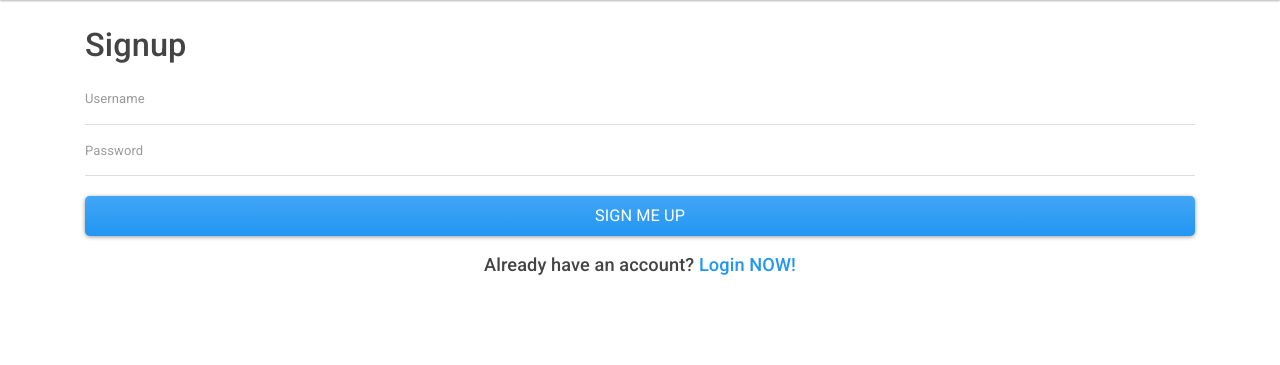
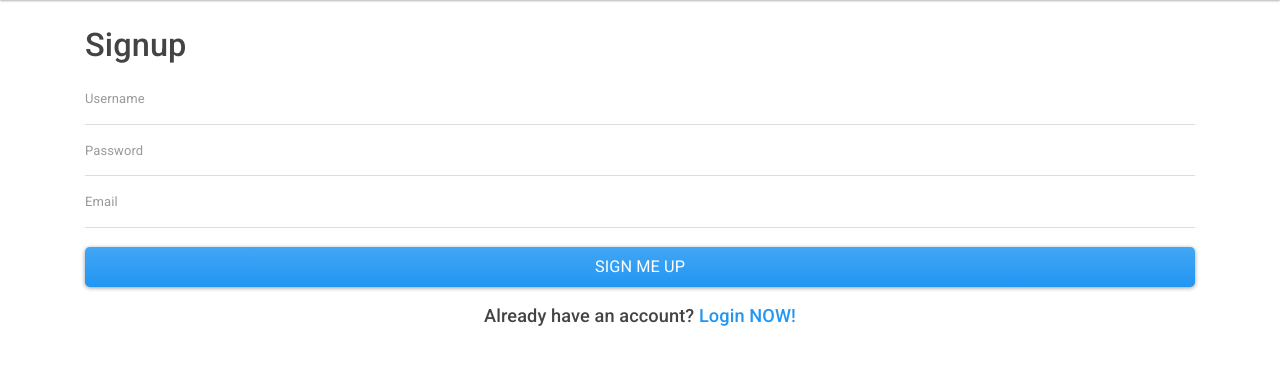
Before and after one commit to shaunwo/hopps-hunter, a Flask app: page /user/signup in a window 1280 px wide. Shown: the part 98-463 px from the top of the page. Run offline with Flask 2, Linux system fonts and the light colour scheme; some libraries are stand-ins or nearby versions.

Commit message:
Added Email to sign up form

```diff
--- a/app.py
+++ b/app.py
@@ -70,6 +70,7 @@ def signup():
             user = User.signup(
                 username=form.username.data,
                 password=form.password.data,
+                email=form.email.data,
             )
             db.session.commit()
 
@@ -79,7 +80,7 @@ def signup():
             return render_template('users/signup.html', form=form)
 
         do_login(user)
-
+        flash(f"Welcome to Hopps Hunter, {user.username}!", "success")
         return redirect("/")
 
     else:
@@ -98,7 +99,7 @@ def login():
 
         if user:
             do_login(user)
-            flash(f"Hello, {user.username}!", "success")
+            flash(f"Welcome back, {user.username}!", "success")
             return redirect("/")
 
         flash("Invalid credentials.", 'danger')
--- a/forms.py
+++ b/forms.py
@@ -8,6 +8,7 @@ class SignupForm(FlaskForm):
 
     username = StringField('Username', validators=[DataRequired()])
     password = PasswordField('Password', validators=[Length(min=6)])
+    email = StringField('Email', validators=[DataRequired(), Email()])
 
 class LoginForm(FlaskForm):
     """Login form"""
--- a/models.py
+++ b/models.py
@@ -54,12 +54,12 @@ class User(db.Model):
     )
 
     @classmethod
-    def signup(cls, username, password):
+    def signup(cls, username, password, email):
         """Sign up user.
         Hashes password and adds user to system.
         """
         hashed_pwd = bcrypt.generate_password_hash(password).decode('UTF-8')
-        user = User(username=username, password=hashed_pwd,)
+        user = User(username=username, password=hashed_pwd, email=email)
 
         db.session.add(user)
         return user
--- a/templates/users/signup.html
+++ b/templates/users/signup.html
@@ -5,10 +5,10 @@
 
 <form method="POST">
 	{{ form.hidden_tag() }} {% for field in form if field.widget.input_type !=
-	'hidden' %} {% for error in field.errors %}
+	'hidden' %} {{ field(placeholder=field.label.text, class="form-control") }}
+	{% for error in field.errors %}
 	<span class="text-danger">{{ error }}</span>
-	{% endfor %} {{ field(placeholder=field.label.text, class="form-control")
-	}} {% endfor %}
+	{% endfor %} {% endfor %}
 	<br />
 	<button class="btn btn-primary btn-lg btn-block">Sign Me Up</button>
 </form>
```
